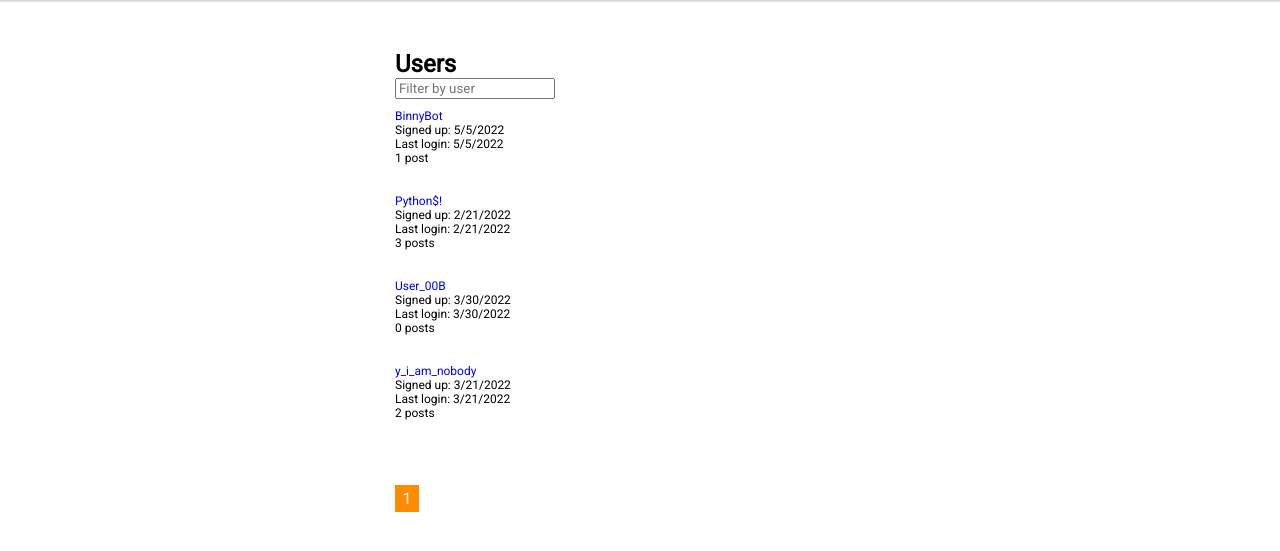
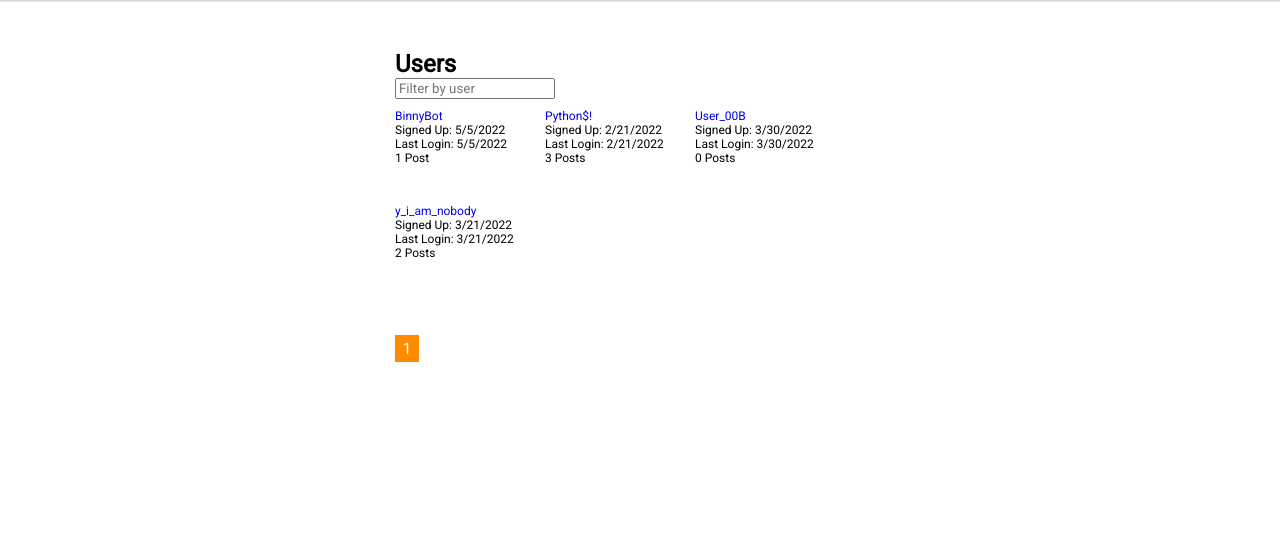
Before and after one commit to 0binny0/django_stackoverflow, a Django app: page /users/ in a window 1280 px wide. Shown: the part 50-601 px from the top of the page. Run offline with Django 3.2, Linux system fonts and the light colour scheme; data comes from the database, SQL or seed files in the repository; parts of the project's set-up code (start-up, migrations or seed data) failed here and were passed over.

Commit message:
added <div class='user_listing_container'> + <div class='users_list'>

```diff
--- a/authors/templates/authors/listing.html
+++ b/authors/templates/authors/listing.html
@@ -1,4 +1,5 @@
 {% extends 'index.html' %}
+{% load static %}
 {% block page_content %}
   <h1>{{ title }}</h1>
   <form>
@@ -6,20 +7,23 @@
       {{ field }}
     {% endfor %}
   </form>
+  <div class="user_listing_container">
+    <div class="users_list">
       {% if not page %}
         <p class="empty_user_result">No users matched your search</p>
       {% else %}
-    <div class="user_listing">
         {% for user in page %}
           <div class="user_listing_data">
             <p><a href="{% url 'authors:profile' id=user.id %}">{{ user }}</a></p>
-        <p class="user_subdata">Signed up: {{ user.date_joined|date:"n/j/Y" }}</p>
-        <p class="user_subdata">Last login: {{ user.last_login|date:"n/j/Y" }}</p>
-        <p class="user_subdata">{{ user.post_count }} post{{ user.post_count|pluralize }}</p>
+            <p class="user_subdata">Signed Up: {{ user.date_joined|date:"n/j/Y" }}</p>
+            <p class="user_subdata">Last Login: {{ user.last_login|date:"n/j/Y" }}</p>
+            <p class="user_subdata">{{ user.post_count }} Post{{ user.post_count|pluralize }}</p>
             <!-- <p class="user_subdata">Last post: {{ user.last_post|date:"n/j/Y" }}</p> -->
           </div>
         {% endfor %}
+      {% endif %}
     </div>
   {% include 'posts/paginated.html' %}
-  {% endif %}
+  </div>
+  <script src="{% static 'authors/js/listings.js' %}"></script>
 {% endblock %}
```
Lines whose indentation alone changed are shown as unchanged.
